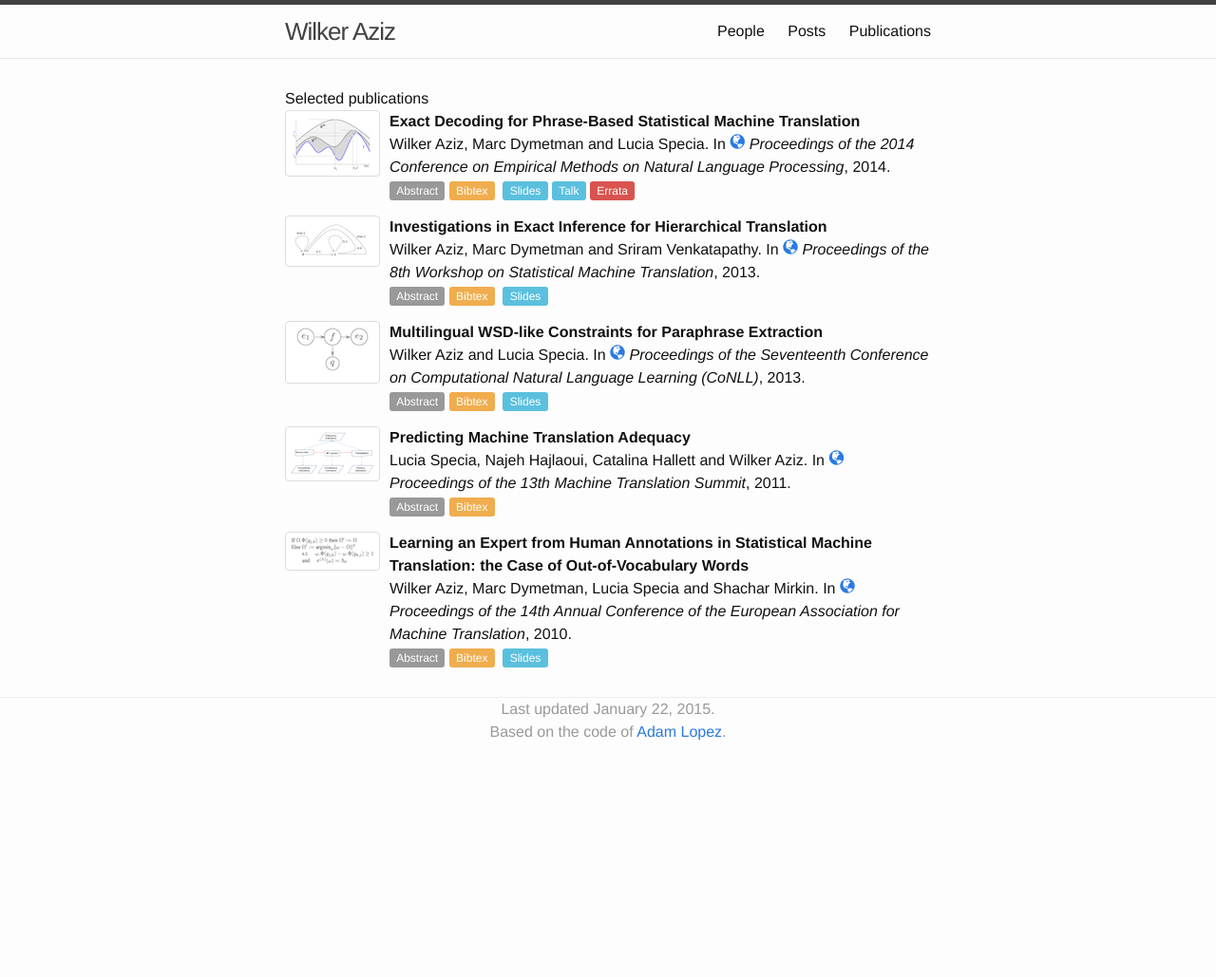
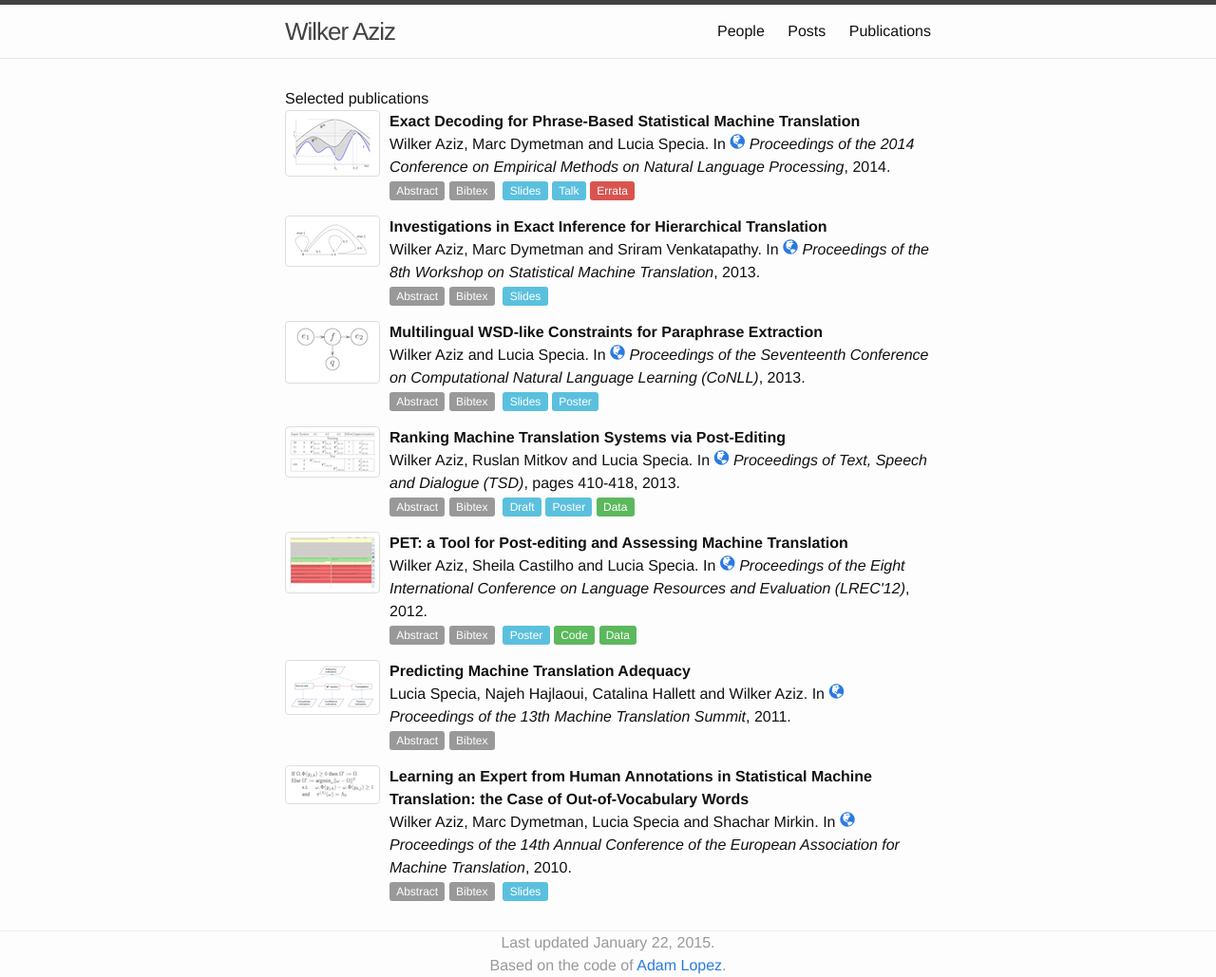
Before and after one commit to wilkeraziz/oldsite, a Jekyll site: the page built from publications.html, in a window 1280 px wide. Shown: the whole page at 95% size. Built offline with Jekyll 4.4.1, drawn with Linux system fonts in a browser that asks for light colours; before the commit the page ends 900 px from its top, so only the background shows below that; some of the changed lines change nothing that is shown.

Commit message:
more papers

```diff
--- a/_config.yml
+++ b/_config.yml
@@ -221,6 +221,72 @@
         layout: paper
         paper-type: inproceedings
         selected: y
+        year: 2013
+        img: tsd2013
+        title: Ranking Machine Translation Systems via Post-Editing
+        authors: Wilker Aziz, Ruslan Mitkov and Lucia Specia
+        booktitle: Proceedings of Text, Speech and Dialogue (TSD)
+        pages: 410-418
+        doc-url: http://dx.doi.org/10.1007/978-3-642-40585-3_52
+        draft: /papers/tsd2013.pdf
+        poster: /posters/tsd2013.pdf
+        data: http://www.adrive.com/public/ZMxfXA/papers
+        booktitle-url: http://www.kiv.zcu.cz/tsd2013/
+        venue: conference
+        abstract: >
+            In this paper we investigate ways in which information from the post-editing of machine translations can be used to rank translation systems for quality. In addition to the commonly used edit distance between the raw translation and its edited version, we consider post-editing time and keystroke logging, since these can account not only for technical effort, but also cognitive effort. In this system ranking scenario, post-editing poses some important challenges: i) multiple post-editors are required since having the same annotator fixing alternative translations of a given input segment can bias their post-editing; ii) achieving high enough inter-annotator agreement requires extensive training, which is not always feasible; iii) there exists a natural variation among post-editors, particularly w.r.t. editing time and keystrokes, which makes their measurements less directly comparable. Our experiments involve untrained human annotators, but we propose ways to normalise their post-editing effort indicators to make them comparable. We test these methods using a standard dataset from a machine translation evaluation campaign and show that they yield reliable rankings of systems.
+        bibtex: >
+            @InProceedings{Aziz+2013:TSD,
+              author    = {Aziz, Wilker and Mitkov, Ruslan and  Specia, Lucia},
+              title     = {Ranking Machine Translation Systems via Post-Editing},
+              booktitle = {In Proceedings of Text, Speech and Dialogue (TSD)},
+              series = {Lecture Notes in Computer Science},
+              volume = {8082},
+              day = {1-5},
+              month     = {September},
+              year      = {2013},
+              address   = {Pilsen, Czech Republic},
+              publisher = {Springer Berlin Heidelberg},
+              pages     = {410--418},
+              url       = {http://link.springer.com/chapter/10.1007/978-3-642-40585-3_52},
+              doi = {10.1007/978-3-642-40585-3_52}
+            }
+    -
+        layout: paper
+        paper-type: inproceedings
+        selected: y
+        year: 2012
+        img: lrec2012
+        title: "PET: a Tool for Post-editing and Assessing Machine Translation"
+        authors: Wilker Aziz, Sheila Castilho and Lucia Specia
+        booktitle: Proceedings of the Eight International Conference on Language Resources and Evaluation (LREC'12)
+        doc-url: http://www.lrec-conf.org/proceedings/lrec2012/pdf/985_Paper.pdf
+        poster: /posters/lrec2012.pdf
+        data: http://www.adrive.com/public/ZMxfXA/papers
+        code: https://github.com/wilkeraziz/PET
+        booktitle-url: http://www.lrec-conf.org/proceedings/lrec2012/index.html
+        venue: conference
+        #logo: pet
+        abstract: >
+            Given the significant improvements in Machine Translation (MT) quality and the increasing demand for translations, post-editing of automatic translations is becoming a popular practice in the translation industry. It has been shown to allow for much larger volumes of translations to be produced, saving time and costs. In addition, the post-editing of automatic translations can help understand problems in such translations and this can be used as feedback for researchers and developers to improve MT systems. Finally, post-editing can be used as a way of evaluating the quality of translations in terms of how much post-editing effort these translations require. We describe a standalone tool that has two main purposes: facilitate the post-editing of translations from any MT system so that they reach publishable quality and collect sentence-level information from the post-editing process, e.g.: post-editing time and detailed keystroke statistics.
+        bibtex: >
+            @InProceedings{AZIZEtAl2012PET,
+              author = {Wilker Aziz and Sheila Castilho and Lucia Specia},
+              title = {PET: a Tool for Post-editing and Assessing Machine Translation},
+              booktitle = {Proceedings of the Eight International Conference on Language Resources and Evaluation (LREC'12)},
+              year = {2012},
+              month = {may},
+              date = {23-25},
+              address = {Istanbul, Turkey},
+              editor = {Nicoletta Calzolari (Conference Chair) and Khalid Choukri and Thierry Declerck and Mehmet Uğur Doğan and Bente Maegaard and Joseph Mariani and Asuncion Moreno and Jan Odijk and Stelios Piperidis},
+              publisher = {European Language Resources Association (ELRA)},
+              isbn = {978-2-9517408-7-7},
+              language = {english}
+             }
+    -
+        layout: paper
+        paper-type: inproceedings
+        selected: y
         year: 2011
         img: mtsummit2011
         title: Predicting Machine Translation Adequacy
--- a/_includes/paper.html
+++ b/_includes/paper.html
@@ -3,6 +3,8 @@
     <img src="/img/paper/{{ include.paper.img }}.png" alt=""/>
   </a>
   <div class="media-body">
+    <!-- citation -->
+    {% if include.paper.logo %}<img src="/img/ico/{{ include.paper.logo }}.png" alt=""/>{% endif %}
     <strong>{{ include.paper.title }}</strong><br/>
     {% if include.paper.authors %}{{ include.paper.authors }}.{% endif %}
     {% case include.paper.paper-type %}
@@ -29,7 +31,11 @@
       {% when "dissertation" %}
         Dissertation, {{ include.paper.institution }}.
     {% endcase %}
-    {{ include.paper.year }}.<br/>
+    {{ include.paper.year }}.
+    {% if include.paper.note %}<i>{{ include.paper.note }}</i>{% endif %}
+    <br/>
+
+    <!-- abstract -->
     {% if include.paper.abstract %}
       <a data-toggle="modal" href="#abstract{{ include.paper.img }}" class="label label-default">Abstract</a>
       <!-- Modal -->
@@ -46,6 +52,8 @@
         </div><!-- /.modal-dialog -->
       </div><!-- /.modal -->
     {% endif %}
+
+    <!-- bibtex -->
     {% if include.paper.bibtex %}
       <!-- Modal -->
       <div class="modal fade" id="bibtex{{ include.paper.img }}" tabindex="-1" role="dialog" aria-hidden="true">
@@ -61,20 +69,38 @@
           </div><!-- /.modal-content -->
         </div><!-- /.modal-dialog -->
       </div><!-- /.modal -->
-      <a data-toggle="modal" href="#bibtex{{ include.paper.img }}" class="label label-warning">Bibtex</a>&nbsp;
+      <a data-toggle="modal" href="#bibtex{{ include.paper.img }}" class="label label-default">Bibtex</a>&nbsp;
+    {% endif %}
+
+    <!-- resources -->
+    <!-- draft/slides/poster/talk -->
+
+    {% if include.paper.draft %}
+    <a href="{{ include.paper.draft }}" class="label label-info">Draft</a>
     {% endif %}
 
     {% if include.paper.slides %}
       <a href="{{ include.paper.slides }}" class="label label-info">Slides</a>
     {% endif %}
 
+    {% if include.paper.poster %}
+    <a href="{{ include.paper.poster }}" class="label label-info">Poster</a>
+    {% endif %}
+
     {% if include.paper.talk %}
     <a href="{{ include.paper.talk }}" class="label label-info">Talk</a>
     {% endif %}
 
+    <!-- code and data -->
     {% if include.paper.code %}
       <a href="{{ include.paper.code }}" class="label label-success">Code</a>
     {% endif %}
+
+    {% if include.paper.data %}
+    <a href="{{ include.paper.data }}" class="label label-success">Data</a>
+    {% endif %}
+
+    <!-- amendments -->
 
     {% if include.paper.errata %}
     <div class="modal fade" id="errata{{ include.paper.img }}" tabindex="-1" role="dialog" aria-hidden="true">
```
Also changed, not shown: img/ico/pet.png (added), img/paper/lrec2012.png (added), img/paper/tsd2013.png (added), 3 other files.
